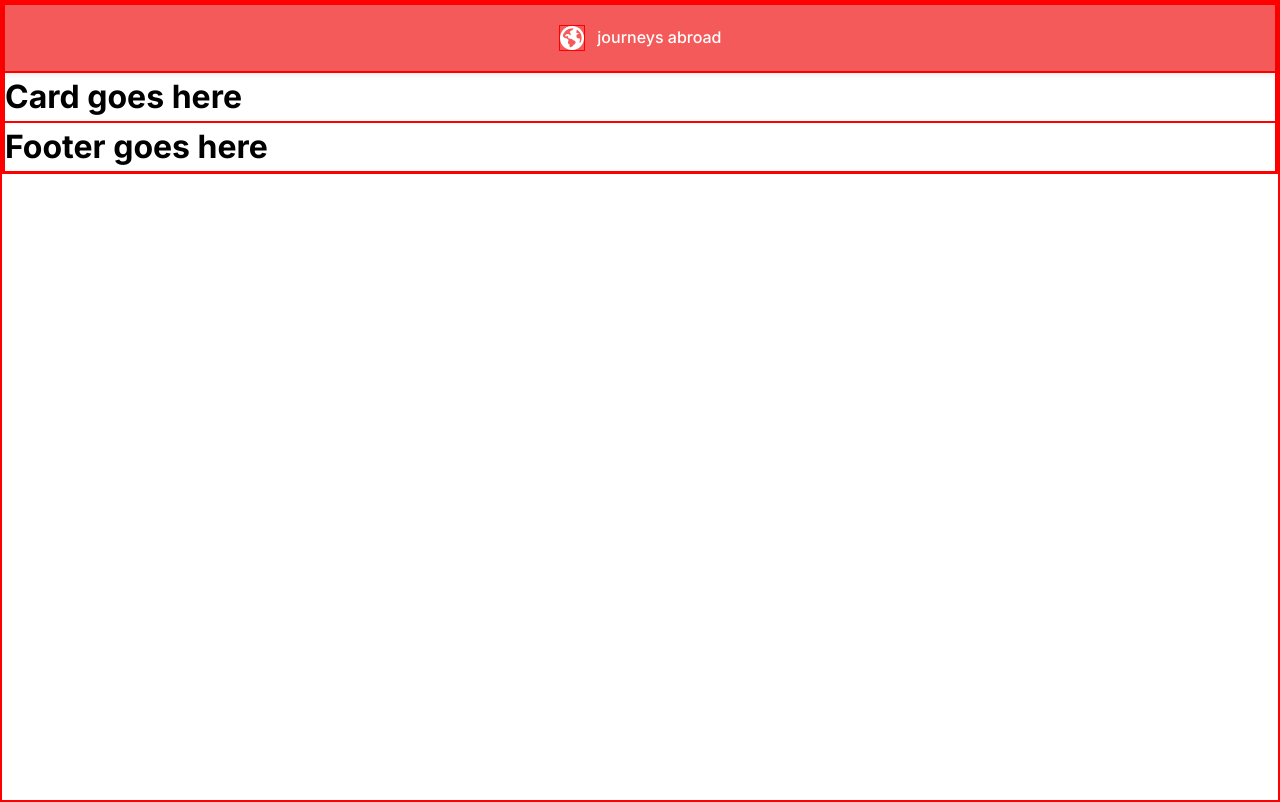
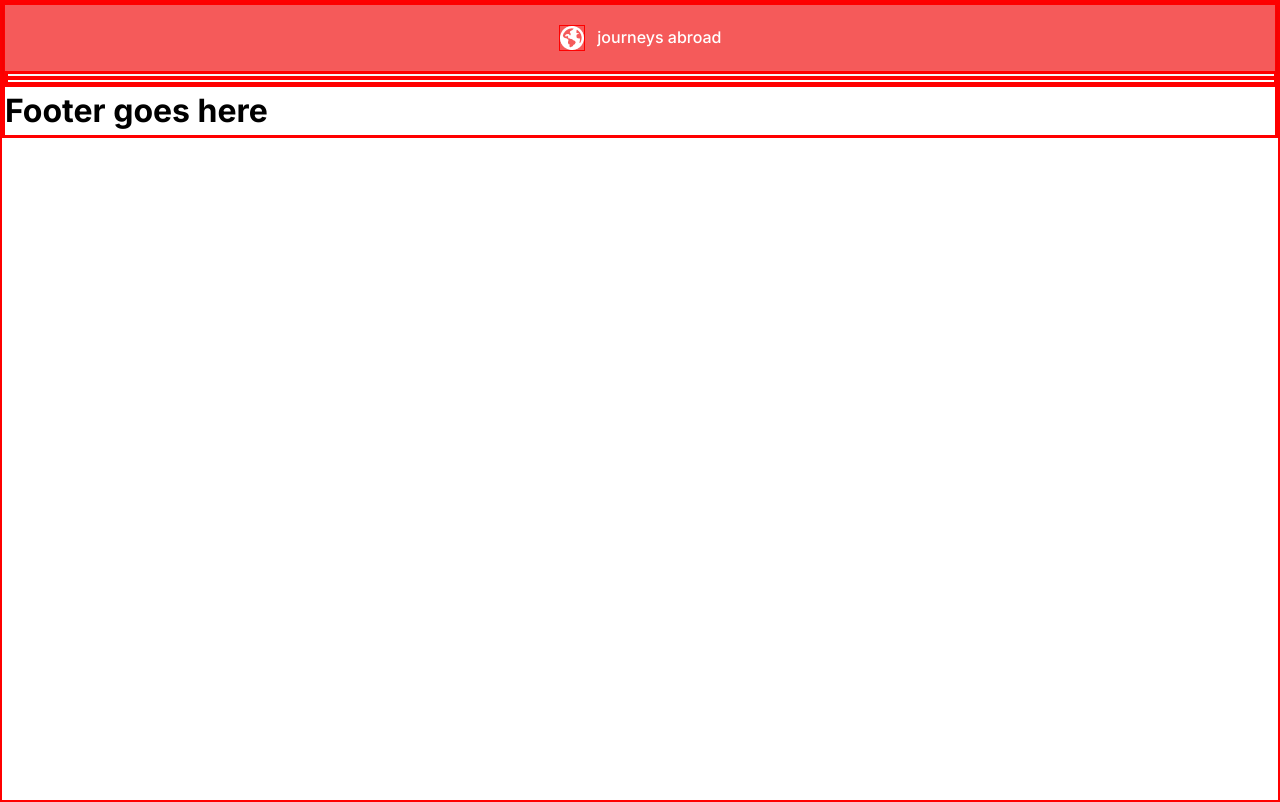
Before and after one commit to reginaldwong/travel-journal, a React (Vite) app: page / in a window 1280 px wide. Built offline with nearby package versions, Linux system fonts and the light colour scheme.

Commit message:
add data

```diff
--- a/src/App.jsx
+++ b/src/App.jsx
@@ -2,14 +2,25 @@ import './App.css'
 import Navbar from './components/Navbar'
 import Card from './components/Card'
 import Footer from './components/Footer'
+import data from './data'
 
 function App() {
+  const cards = data.map(item => {
+    return (
+      <Card
+        key={item.id}
+        item={item}
+      />
+    )
+  })
 
 
   return (
     <div className="App">
       <Navbar />
-      <Card />
+      <section className="cards-list">
+        {cards}
+      </section>
       <Footer />
     </div>
   )
--- a/src/components/Card.jsx
+++ b/src/components/Card.jsx
@@ -1,8 +1,11 @@
 import React from "react"
 
-const Card = () => {
+const Card = (props) => {
     return (
-        <h1>Card goes here</h1>
+        <div>
+            <img src={props.imageUrl} alt="" />
+            <h1>{props.title}</h1>
+        </div>
     )
 }
 
--- a/src/data.js
+++ b/src/data.js
@@ -1,12 +1,22 @@
 export default [
   {
-    title: "Mount Fuji",
-    location: "Japan",
-    googleMapsUrl: "https://goo.gl/maps/1DGM5WrWnATgkSNB8",
-    startDate: "12 Jan, 2021",
-    endDate: "24 Jan, 2021",
+    title: "Mount Royal",
+    location: "Montreal",
+    googleMapsUrl: "https://goo.gl/maps/QwaiGW3NgPJLwFfM8",
+    startDate: "17 Feb, 2019",
+    endDate: "18 Feb, 2019",
     description:
-      "Mount Fuji is the tallest mountain in Japan, standing at 3,776 meters (12,380 feet). Mount Fuji is the single most popular tourist site in Japan, for both Japanese and foreign tourists.",
-    imageUrl: "https://source.unsplash.com/WLxQvbMyfas",
+      "Landmark mountain with a park & year-round lookout at the peak offering sweeping views of the city.",
+    imageUrl: "/public/assets/montreal.jpg",
+  },
+  {
+    title: "Victoria Peak",
+    location: "Hong Kong",
+    googleMapsUrl: "https://goo.gl/maps/KZHLHy5F2xGxgcMw7",
+    startDate: "10 Mar, 2019",
+    endDate: "12 Mar, 2019",
+    description:
+      "Mountain on Hong Kong island (elevation 1,181 feet) known for its skyline & waterfront views.",
+    imageUrl: "/public/assets/hongkong.jpg",
   },
 ];
```
Also changed, not shown: public/assets/hongkong.jpg (added), public/assets/montreal.jpg (added).
